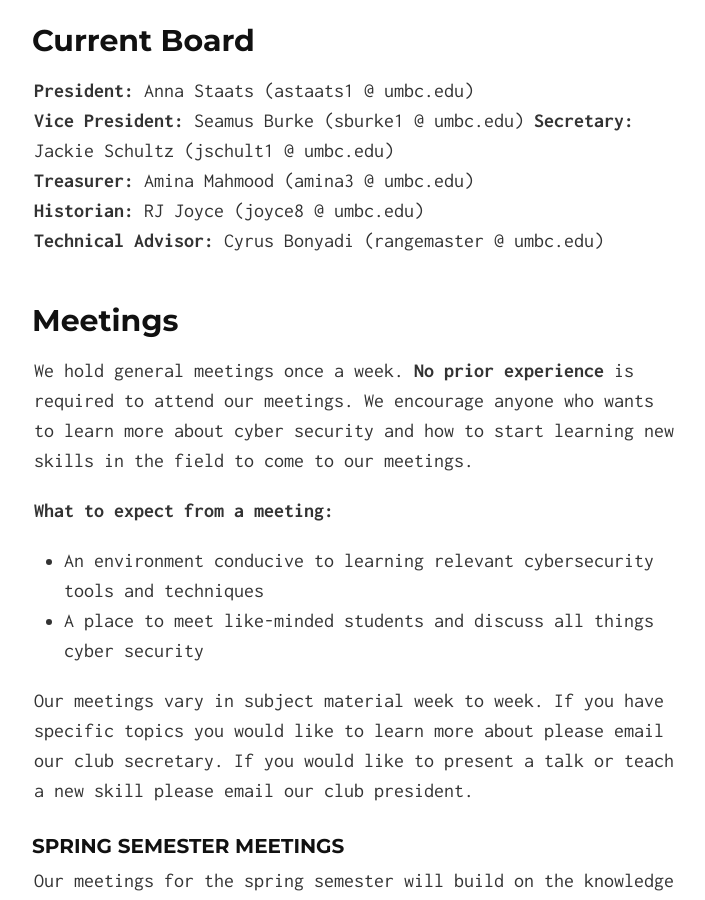
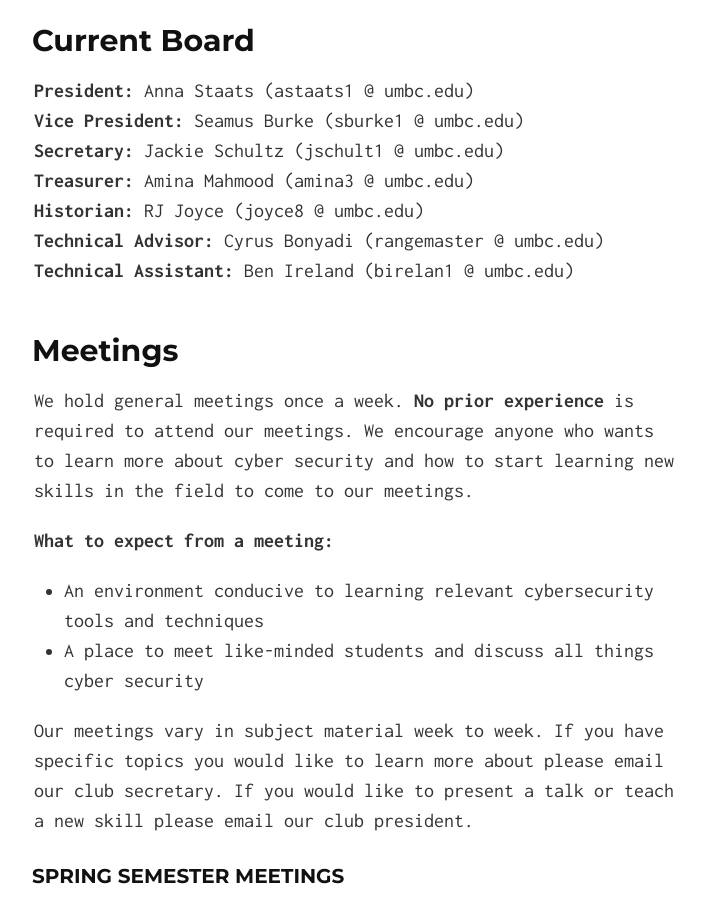
Before and after one commit to UMBCCyberDawgs/umbccyberdawgs.github.io, a Jekyll site: the page built from index.md, in a window 1280 px wide and 900 px high, scrolled down 764 px. Shown: the whole window, without its empty margins (286-991 px from the left). Built offline with Jekyll 4.4.1, drawn with Linux system fonts in a browser that asks for light colours; our own code applies the rules of GitHub Pages for plain Markdown files.

Commit message:
Ben's cool

```diff
--- a/index.md
+++ b/index.md
@@ -24,9 +24,10 @@ There are a few things you can do to get involved with the club.
 **President:** Anna Staats (astaats1 @ umbc.edu)
 **Vice President:** Seamus Burke (sburke1 @ umbc.edu)
 **Secretary:** Jackie Schultz (jschult1 @ umbc.edu)
-**Treasurer:** Amina Mahmood (amina3 @ umbc.edu)<br/>
+**Treasurer:** Amina Mahmood (amina3 @ umbc.edu)
 **Historian:** RJ Joyce (joyce8 @ umbc.edu)
 **Technical Advisor:** Cyrus Bonyadi (rangemaster @ umbc.edu)
+**Technical Assistant:** Ben Ireland (birelan1 @ umbc.edu)
 
 ## <a name="meetings">Meetings
 
```
